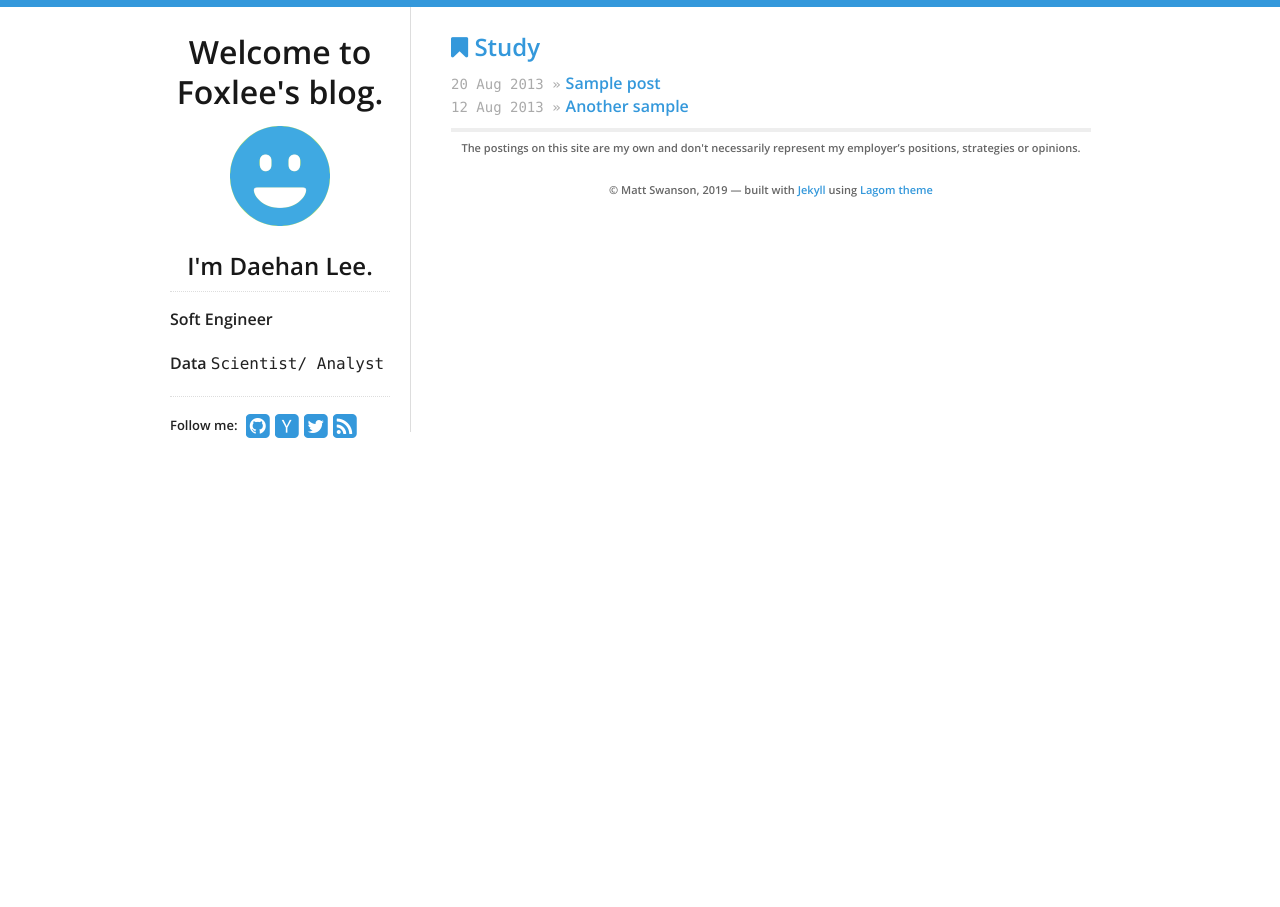
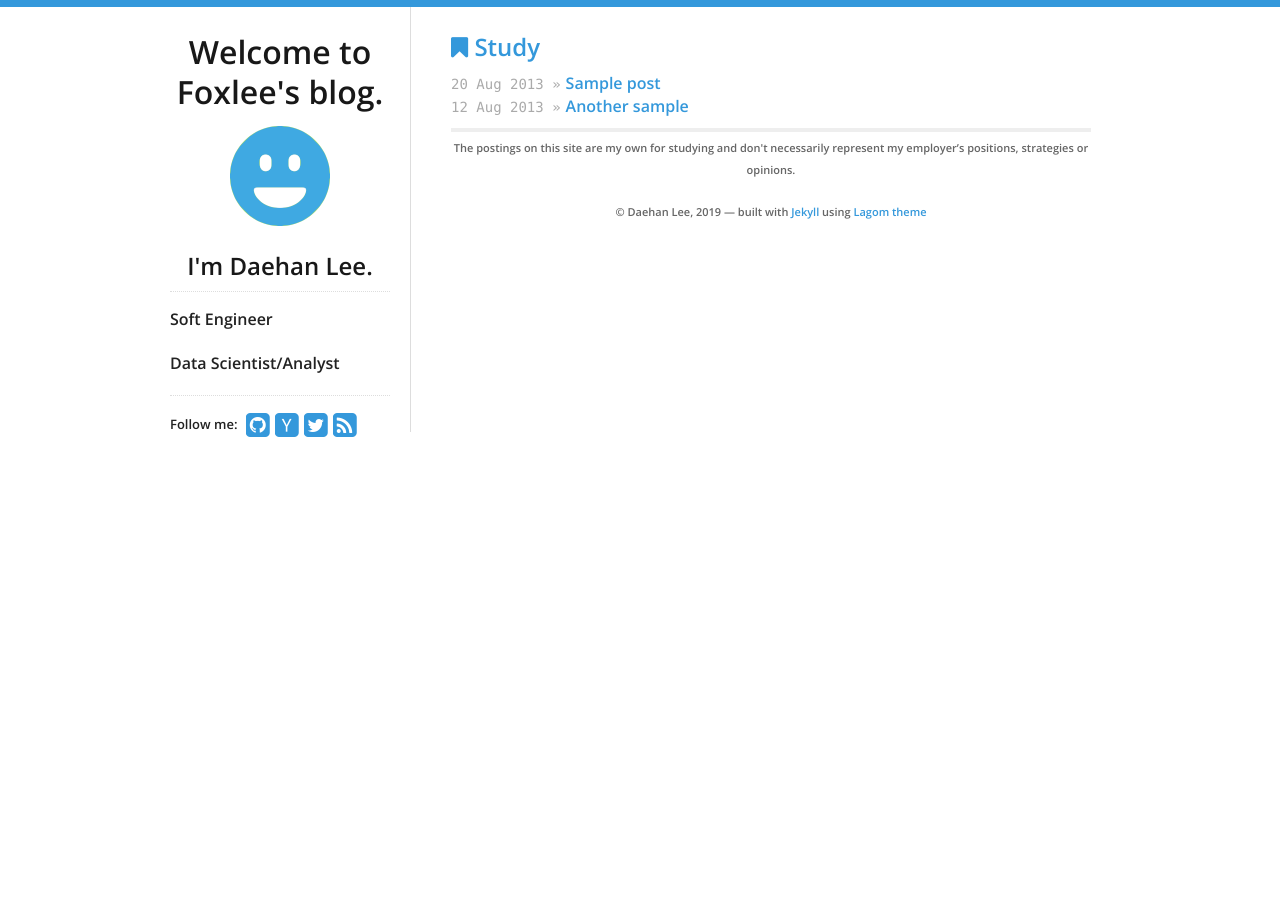
Before and after one commit to daehan0226/Study, a Jekyll site: the page built from index.html, in a window 1280 px wide. Built offline with Jekyll 4.4.1, drawn with Linux system fonts in a browser that asks for light colours.

Commit message:
3rd edit

```diff
--- a/_includes/footer.html
+++ b/_includes/footer.html
@@ -1,12 +1,12 @@
 <div class="disclaimer">
   {% if site.data.theme.show_disclaimer %}
   <p>
-    The postings on this site are my own and don't necessarily represent my
+    The postings on this site are my own for studying and don't necessarily represent my
     employer’s positions, strategies or opinions.
   </p>
   {% endif %}
 
   <p>
-    © {{ site.data.theme.name }}, {{ 'now' | date: "%Y" }} &mdash; built with <a href="http://jekyllrb.com/">Jekyll</a> using <a href="https://github.com/swanson/lagom">Lagom theme</a>
+    © Daehan Lee, {{ 'now' | date: "%Y" }} &mdash; built with <a href="http://jekyllrb.com/">Jekyll</a> using <a href="https://github.com/swanson/lagom">Lagom theme</a>
   </p>
 </div>
--- a/_includes/sidebar.html
+++ b/_includes/sidebar.html
@@ -11,7 +11,7 @@
   <div id="bio">
     <p>Soft Engineer</p>
     <p>
-      Data <code>Scientist/ Analyst </code>
+      Data Scientist/Analyst </code>
     </p>
   </div>
   <div id="social">
```
